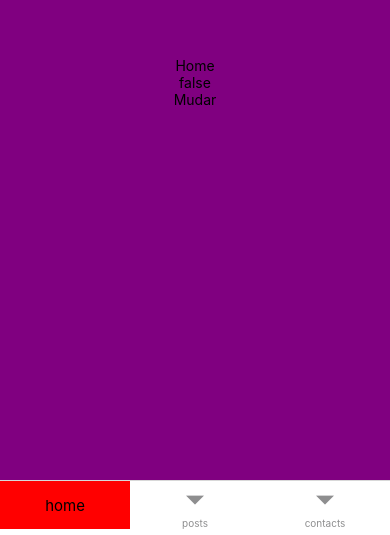
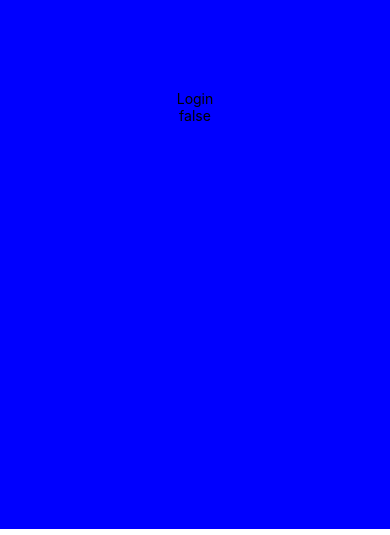
Before and after one commit to sthephanyel/chat_app, a React Native app: screen /login in a window 390 px wide. Shown: the part 315-850 px from the top of the page. Built offline with nearby package versions, Linux system fonts and the light colour scheme.

Commit message:
:update: new lib

```diff
--- a/src/routes/index.tsx
+++ b/src/routes/index.tsx
@@ -7,6 +7,7 @@ import { AppTabBar } from "./tab.routes";
 export function Routes() {
 
     return (
-        <AppTabBar/>
+        <AuthRoutes/>
+        // <AppTabBar/>
     )
 }
--- a/src/screens/Login/index.tsx
+++ b/src/screens/Login/index.tsx
@@ -1,13 +1,19 @@
 import React from "react";
 import { SafeAreaView, Text, View } from "react-native";
+import { useSelector } from "react-redux";
+import { RootState } from "../../redux/store";
 
 export default function Login(){
+    const { editProfile } = useSelector((state: RootState) => state.profile);
     return (
         <SafeAreaView style={{flex: 1, backgroundColor: 'red'}}>
             <View style={{flex: 1, backgroundColor: 'blue', justifyContent: 'center', alignItems: 'center'}}>
                 <Text style={{color: '#000'}}>
                     Login
                 </Text>
+                <Text style={{color: '#000'}}>
+                    {editProfile.toString()}
+                </Text>
             </View>
         </SafeAreaView>
     )
```
Also changed, not shown: src/lib/libReduxPersister.tsx (added, +20 -0 lines).
